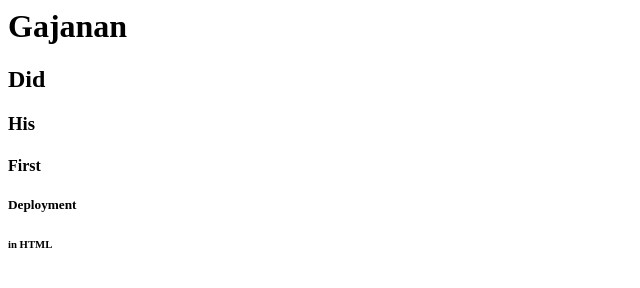
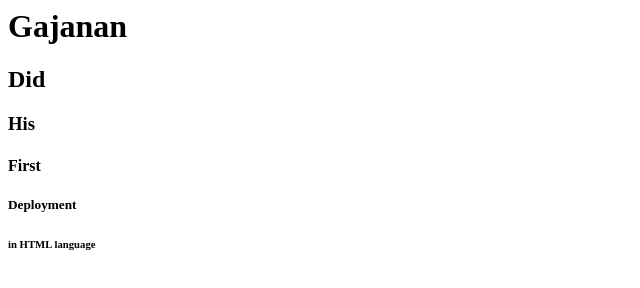
Before and after one commit to gajananvardhan/hello-world, a plain HTML site: page index.html in a window 1280 px wide. Shown: the full height of the page, 0-640 px from the left. Drawn offline with Linux system fonts and the light colour scheme.

Commit message:
Update index.html

```diff
--- a/index.html
+++ b/index.html
@@ -6,7 +6,7 @@
 <h3>His</h3>
 <h4>First</h4>
 <h5>Deployment</h5>
-<h6>in HTML</h6>
+<h6>in HTML language</h6>
 
 </body>
 </html>
```
